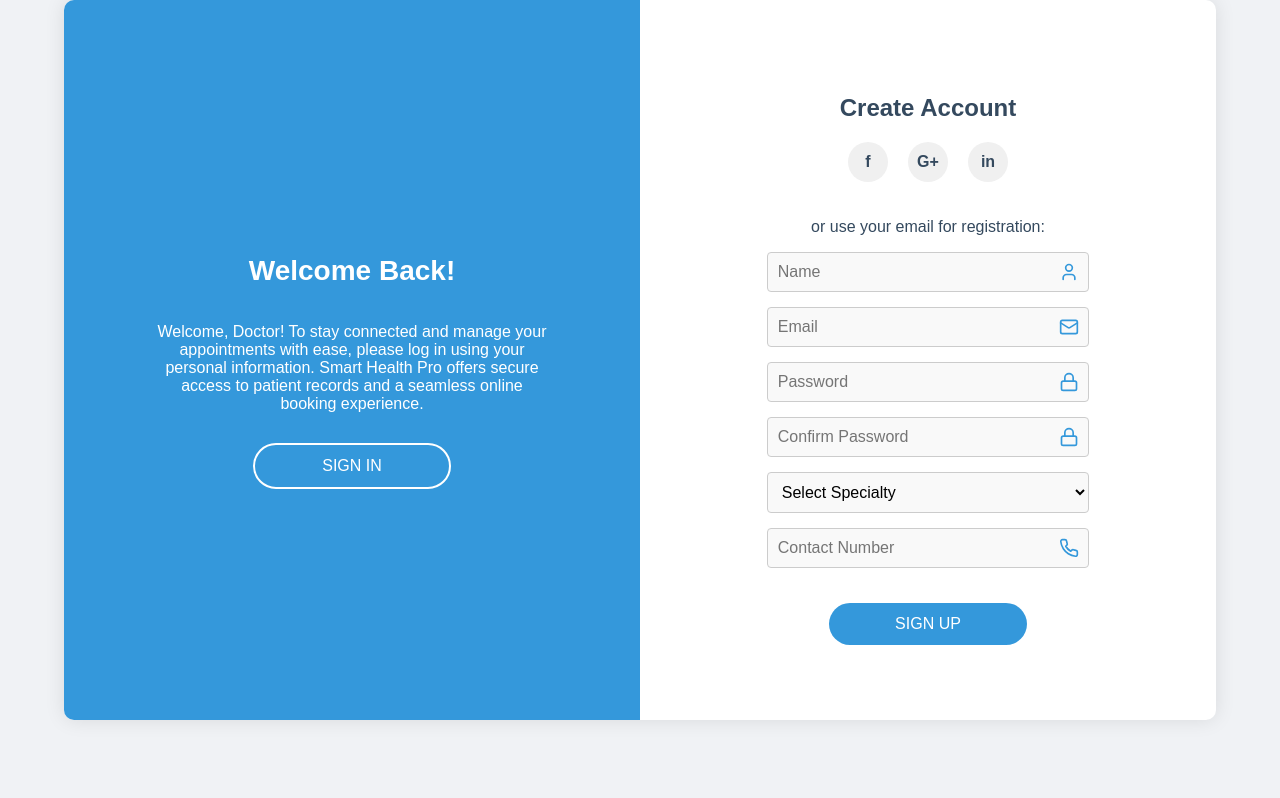
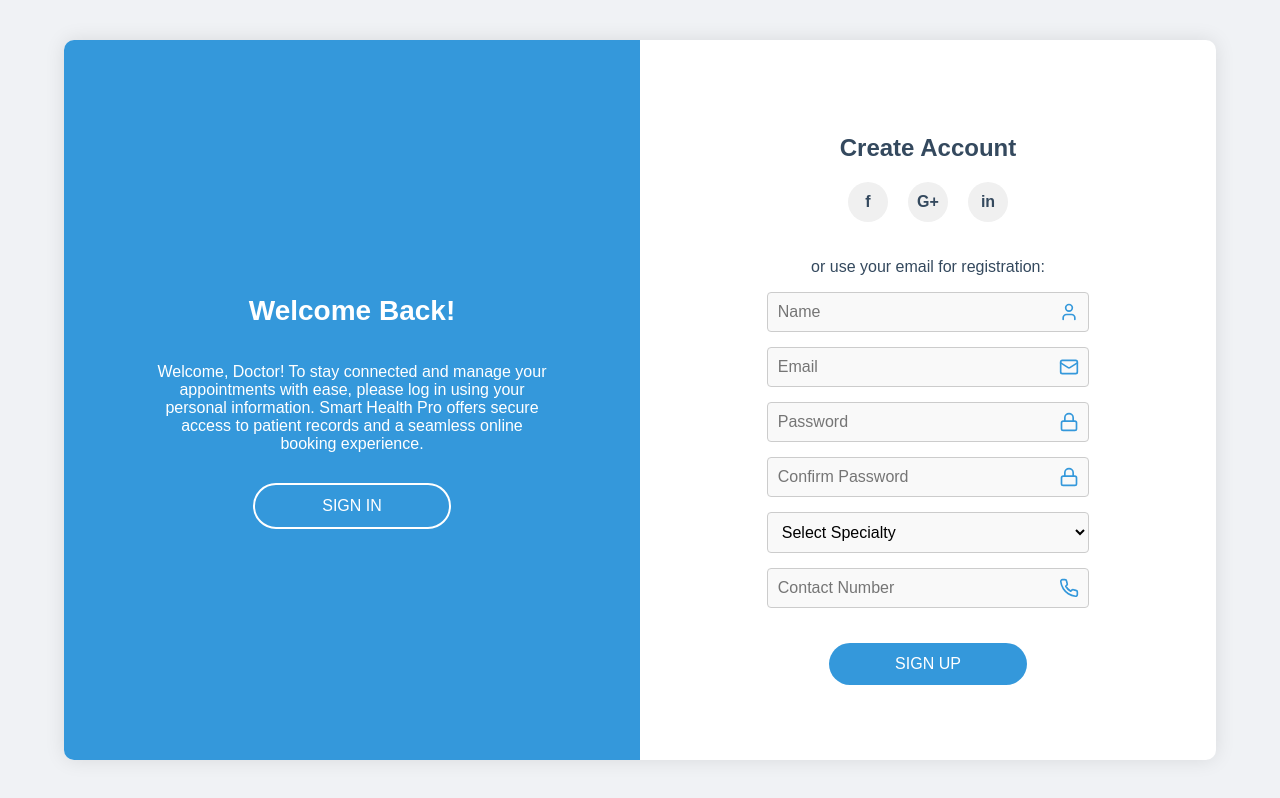
Before and after one commit to hassaan871/smarthealthpro-web, a React (Create React App) app: page /signup in a window 1280 px wide. Built offline with nearby package versions, Linux system fonts and the light colour scheme.

Commit message:
login signup bug fixed

```diff
--- a/src/components/authentication/login/Login.css
+++ b/src/components/authentication/login/Login.css
@@ -10,15 +10,28 @@ body {
 }
 
 /* Wrapper */
+/* .loginpage-wrapper {
+  display: flex;
+  width: 80%;
+  max-width: 1200px;
+  height: 80%;
+  background-color: #fff;
+  border-radius: 10px;
+  box-shadow: 0 0 15px rgba(0, 0, 0, 0.1);
+  margin: 0 auto;
+} */
+
 .loginpage-wrapper {
   display: flex;
   width: 80%;
   max-width: 1200px;
-  height: 80%;
   background-color: #fff;   /* White background */
   border-radius: 10px;
   box-shadow: 0 0 15px rgba(0, 0, 0, 0.1);
-  margin: 0 auto;  /* Center the wrapper */
+  position: absolute;
+  top: 50%;
+  left: 50%;
+  transform: translate(-50%, -50%);
 }
 
 /* Info Section */
--- a/src/components/authentication/signup/SignUp.css
+++ b/src/components/authentication/signup/SignUp.css
@@ -4,11 +4,15 @@
   display: flex;
   width: 90%;
   height: 90vh;
-  margin: auto;
+  margin: 0; /* removed auto */
   background-color: white;
   border-radius: 10px;
   overflow: hidden;
   box-shadow: 0 0 20px rgba(0, 0, 0, 0.1);
+  position: absolute;
+  top: 50%;
+  left: 50%;
+  transform: translate(-50%, -50%);
 }
 
 .welcome-back {
```
